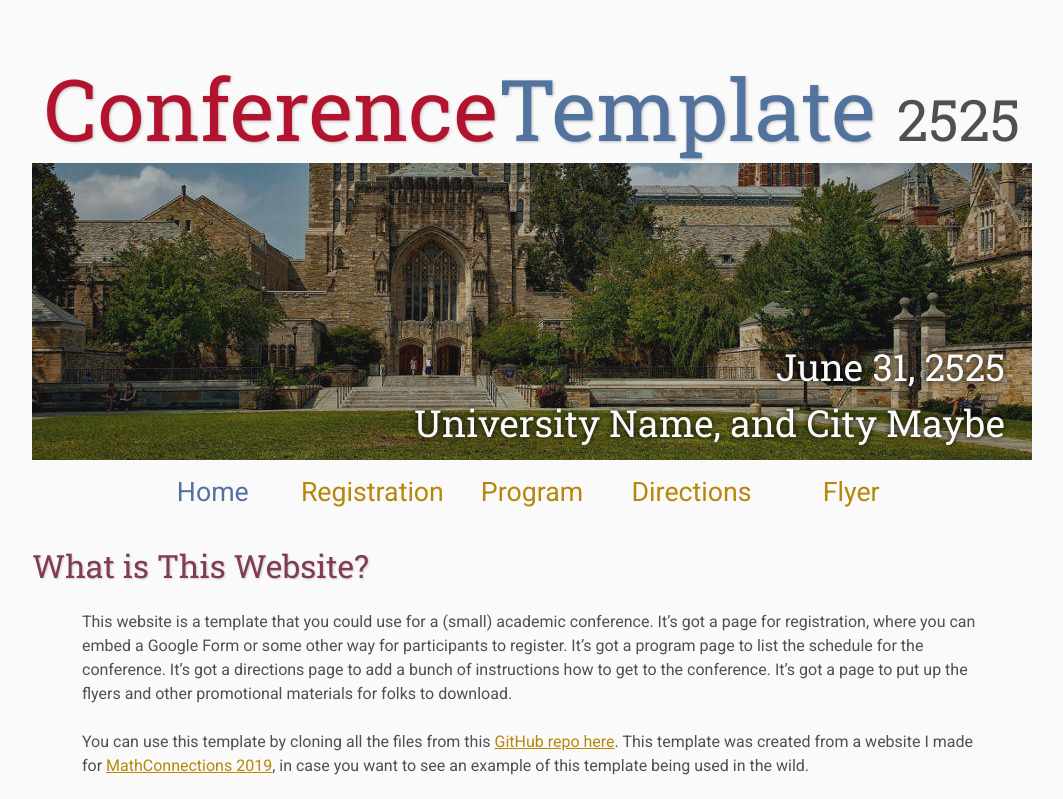
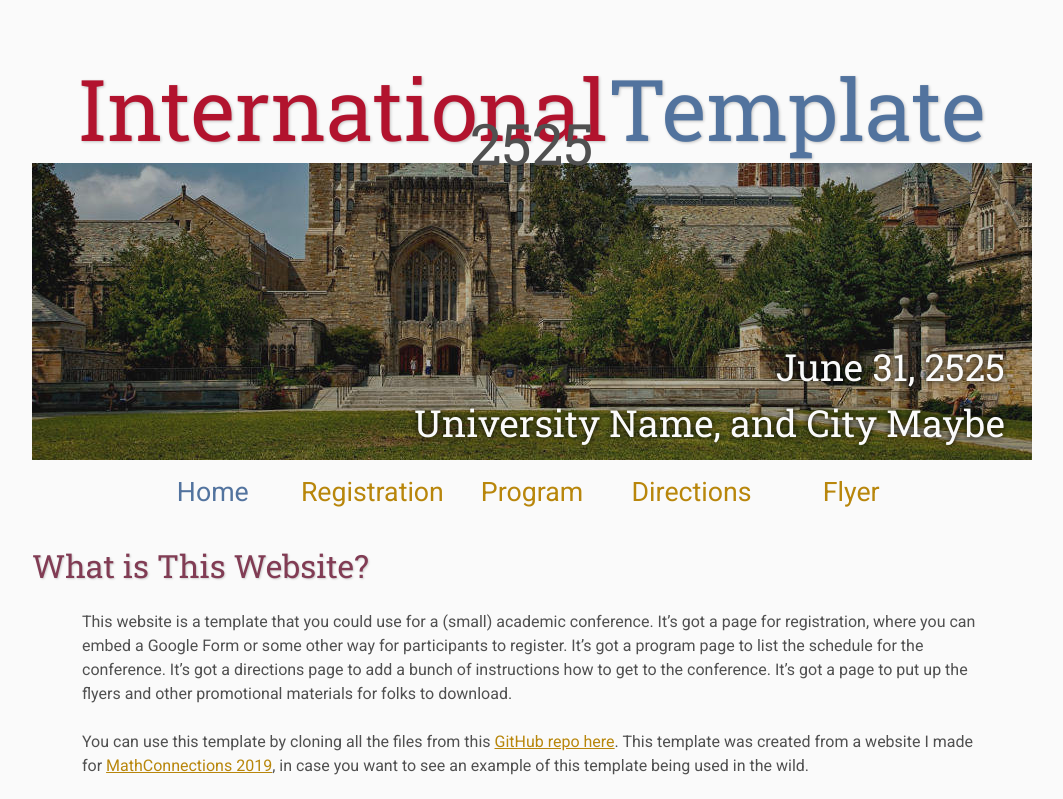
Before and after one commit to sommer2022/sommer2022.github.io, a plain HTML site: page index.html in a window 1280 px wide. Shown: the top 799 px of the page, without its empty margins (108-1171 px from the left). Drawn offline with Linux system fonts and the light colour scheme.

Commit message:
Indexing

```diff
--- a/index.html
+++ b/index.html
@@ -17,7 +17,7 @@
     <div class="banner">
         <img src="assets/banner.jpg" alt="Conference Template Banner">
         <div class="top-left">
-            <span class="title1">Conference</span><span class="title2">Template</span> <span class="year">2525</span>
+            <span class="title1">International</span><span class="title2">Template</span> <span class="year">2525</span>
         </div>
         <div class="bottom-right">
             June 31, 2525 <br> University Name, and City Maybe
```
